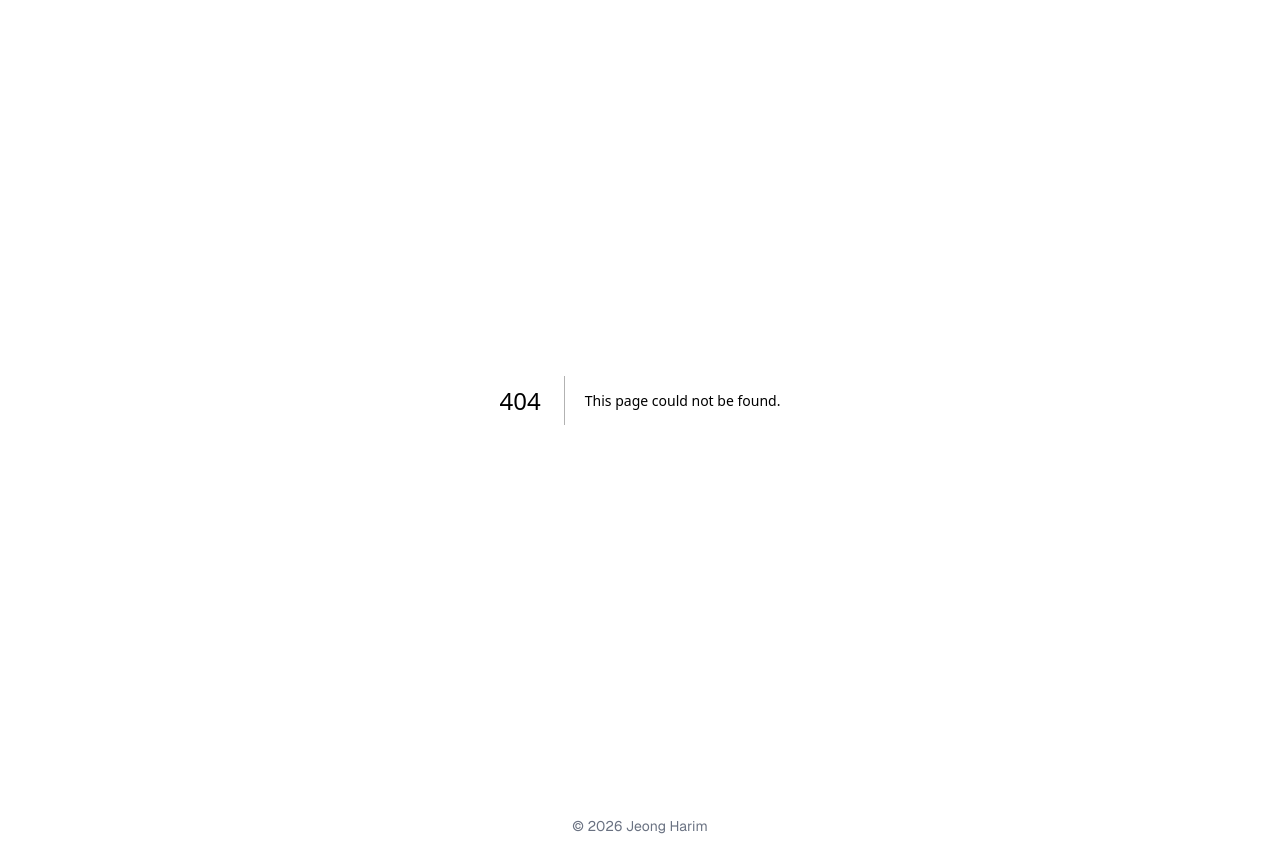
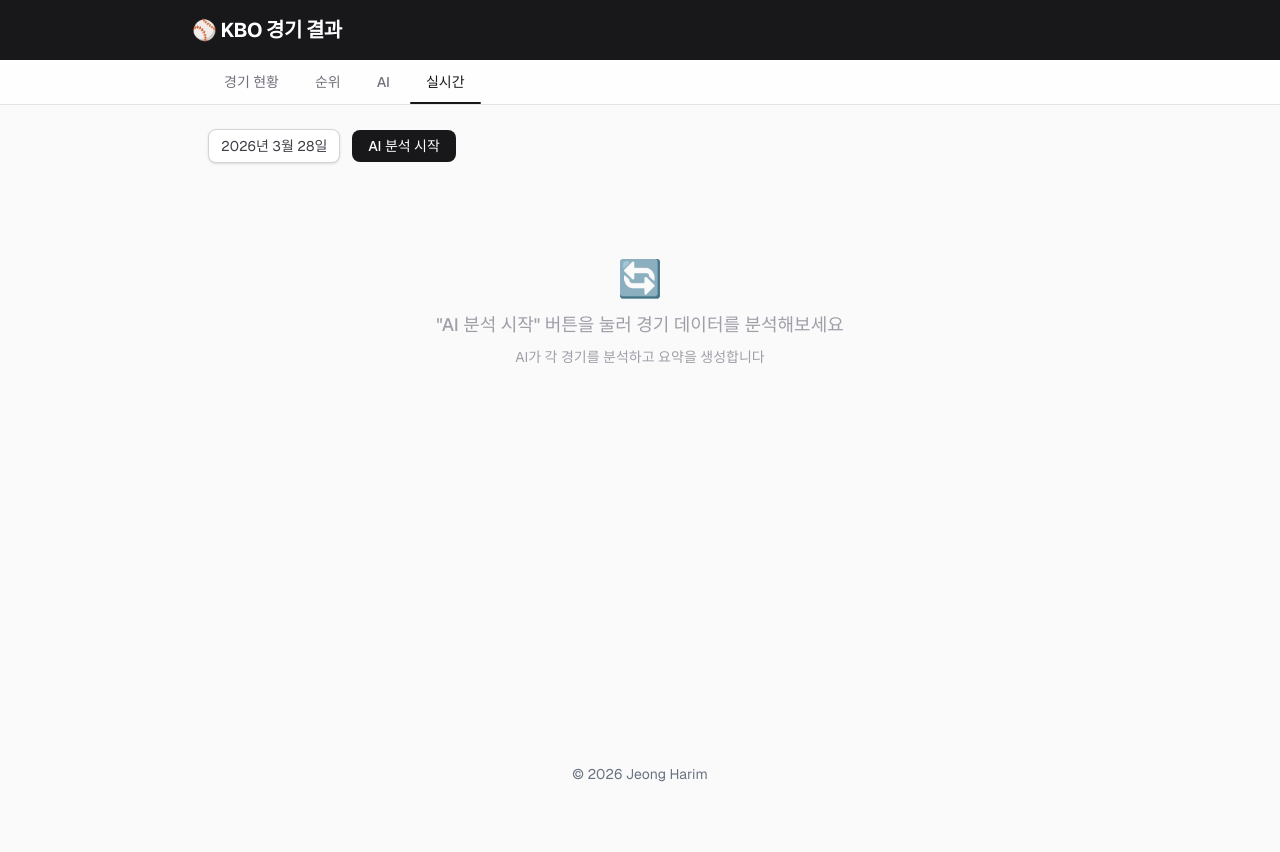
Before and after one commit to jeonghar1m/kbo-stats, a Next.js app: page /realtime in a window 1280 px wide. Before the commit this address had no page. After the commit the page ends 800 px from the top, so only its background shows below. Built offline with nearby package versions, Linux system fonts and the light colour scheme.

Commit message:
claude/add-tab-url-routing-Mtorr (#21)

```diff
--- /dev/null
+++ b/app/(tabs)/ai/page.tsx
@@ -0,0 +1,5 @@
+import { AiChat } from "@/components/tabs/ai-chat";
+
+export default function AiPage() {
+  return <AiChat />;
+}
--- /dev/null
+++ b/app/(tabs)/layout.tsx
@@ -0,0 +1,19 @@
+import { TabNav } from "@/components/tab-nav";
+
+export default function TabsLayout({
+  children,
+}: {
+  children: React.ReactNode;
+}) {
+  return (
+    <main className="flex-1">
+      <header className="bg-zinc-900 text-white py-4 px-4 dark:bg-zinc-950">
+        <div className="max-w-4xl mx-auto">
+          <h1 className="text-xl font-bold tracking-tight">⚾ KBO 경기 결과</h1>
+        </div>
+      </header>
+      <TabNav />
+      <div className="max-w-4xl mx-auto px-4 py-6">{children}</div>
+    </main>
+  );
+}
--- a/app/page.tsx
+++ b/app/(tabs)/page.tsx
@@ -1,5 +1,5 @@
 import { fetchGames, createKSTDate } from "@/lib/kbo";
-import TabContainer from "@/components/tab-container";
+import { TodayResults } from "@/components/tabs/today-results";
 
 export default async function Home({
   searchParams,
@@ -20,14 +20,5 @@ export default async function Home({
     games = [];
   }
 
-  return (
-    <main className="flex-1">
-      <header className="bg-zinc-900 text-white py-4 px-4 dark:bg-zinc-950">
-        <div className="max-w-4xl mx-auto">
-          <h1 className="text-xl font-bold tracking-tight">⚾ KBO 경기 결과</h1>
-        </div>
-      </header>
-      <TabContainer initialGames={games} initialDate={requestedDate} />
-    </main>
-  );
+  return <TodayResults initialGames={games} initialDate={requestedDate} />;
 }
--- /dev/null
+++ b/app/(tabs)/realtime/page.tsx
@@ -0,0 +1,5 @@
+import { Realtime } from "@/components/tabs/realtime";
+
+export default function RealtimePage() {
+  return <Realtime />;
+}
--- /dev/null
+++ b/app/(tabs)/standings/page.tsx
@@ -0,0 +1,5 @@
+import { Standings } from "@/components/tabs/standings";
+
+export default function StandingsPage() {
+  return <Standings />;
+}
--- a/components/tab-container.tsx
+++ /dev/null
@@ -1,68 +0,0 @@
-"use client";
-
-import { useState } from "react";
-import type { Game } from "@/lib/types";
-import { TodayResults } from "@/components/tabs/today-results";
-import { AiChat } from "@/components/tabs/ai-chat";
-import { Realtime } from "@/components/tabs/realtime";
-import { Standings } from "@/components/tabs/standings";
-
-const TABS = [
-  { id: "results", label: "경기 현황" },
-  { id: "standings", label: "순위" },
-  { id: "ai", label: "AI" },
-  { id: "realtime", label: "실시간" },
-] as const;
-
-type TabId = (typeof TABS)[number]["id"];
-
-interface TabContainerProps {
-  initialGames: Game[];
-  initialDate: string;
-}
-
-export default function TabContainer({
-  initialGames,
-  initialDate,
-}: TabContainerProps) {
-  const [activeTab, setActiveTab] = useState<TabId>("results");
-
-  return (
-    <div>
-      {/* Tab bar */}
-      <nav className="sticky top-0 z-10 bg-white/80 backdrop-blur-md border-b border-zinc-200 dark:bg-zinc-950/80 dark:border-zinc-800">
-        <div className="max-w-4xl mx-auto px-4">
-          <div className="flex gap-1">
-            {TABS.map((tab) => (
-              <button
-                key={tab.id}
-                type="button"
-                onClick={() => setActiveTab(tab.id)}
-                className={`px-4 py-3 text-sm font-medium transition-colors relative cursor-pointer ${
-                  activeTab === tab.id
-                    ? "text-zinc-900 dark:text-white"
-                    : "text-zinc-500 hover:text-zinc-700 dark:text-zinc-400 dark:hover:text-zinc-300"
-                }`}
-              >
-                {tab.label}
-                {activeTab === tab.id && (
-                  <span className="absolute bottom-0 left-0 right-0 h-0.5 bg-zinc-900 dark:bg-white rounded-full" />
-                )}
-              </button>
-            ))}
-          </div>
-        </div>
-      </nav>
-
-      {/* Tab content */}
-      <div className="max-w-4xl mx-auto px-4 py-6">
-        {activeTab === "results" && (
-          <TodayResults initialGames={initialGames} initialDate={initialDate} />
-        )}
-        {activeTab === "standings" && <Standings />}
-        {activeTab === "ai" && <AiChat />}
-        {activeTab === "realtime" && <Realtime />}
-      </div>
-    </div>
-  );
-}
--- /dev/null
+++ b/components/tab-nav.tsx
@@ -0,0 +1,44 @@
+"use client";
+
+import Link from "next/link";
+import { usePathname } from "next/navigation";
+
+const TABS = [
+  { id: "results", label: "경기 현황", href: "/" },
+  { id: "standings", label: "순위", href: "/standings" },
+  { id: "ai", label: "AI", href: "/ai" },
+  { id: "realtime", label: "실시간", href: "/realtime" },
+] as const;
+
+export function TabNav() {
+  const pathname = usePathname();
+
+  return (
+    <nav className="sticky top-0 z-10 bg-white/80 backdrop-blur-md border-b border-zinc-200 dark:bg-zinc-950/80 dark:border-zinc-800">
+      <div className="max-w-4xl mx-auto px-4">
+        <div className="flex gap-1">
+          {TABS.map((tab) => {
+            const isActive =
+              tab.href === "/" ? pathname === "/" : pathname === tab.href;
+            return (
+              <Link
+                key={tab.id}
+                href={tab.href}
+                className={`px-4 py-3 text-sm font-medium transition-colors relative ${
+                  isActive
+                    ? "text-zinc-900 dark:text-white"
+                    : "text-zinc-500 hover:text-zinc-700 dark:text-zinc-400 dark:hover:text-zinc-300"
+                }`}
+              >
+                {tab.label}
+                {isActive && (
+                  <span className="absolute bottom-0 left-0 right-0 h-0.5 bg-zinc-900 dark:bg-white rounded-full" />
+                )}
+              </Link>
+            );
+          })}
+        </div>
+      </div>
+    </nav>
+  );
+}
```
Also changed, not shown: 1 other file (tests, documents, lock files or other folders).
